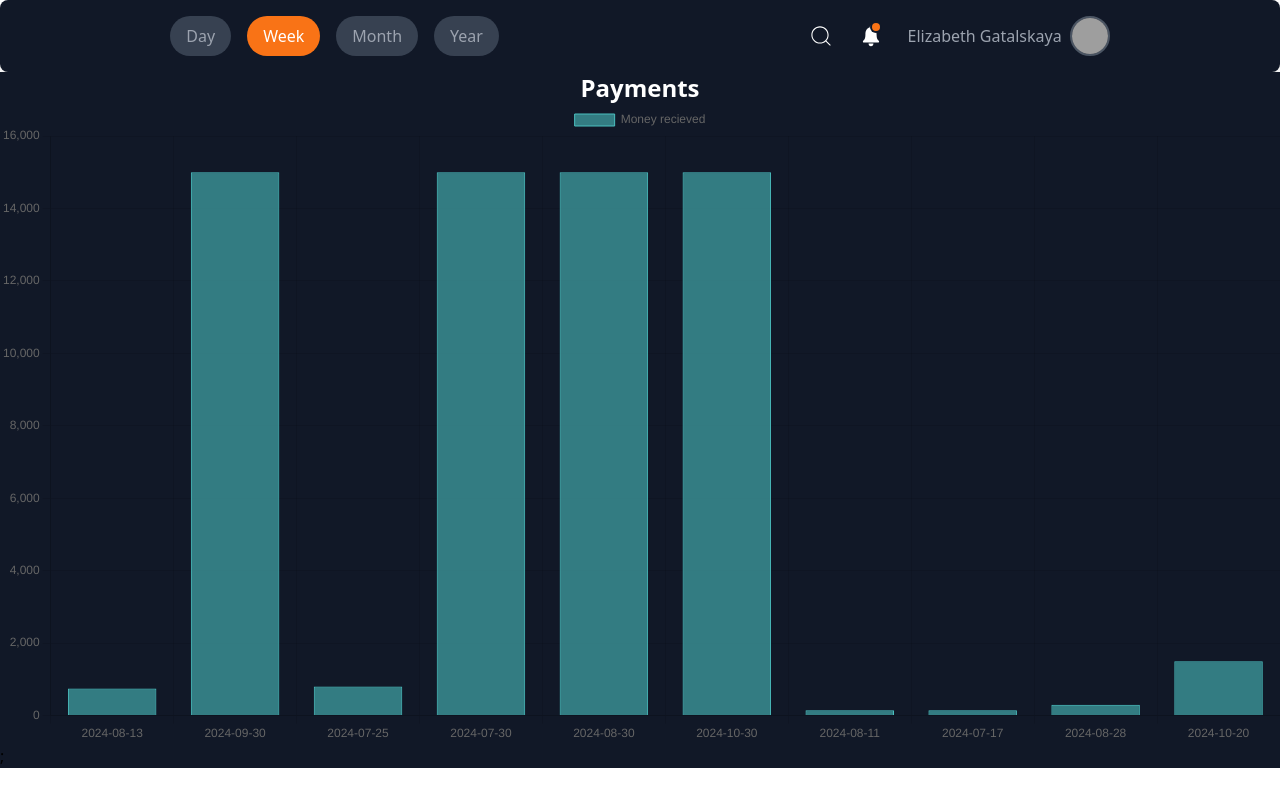
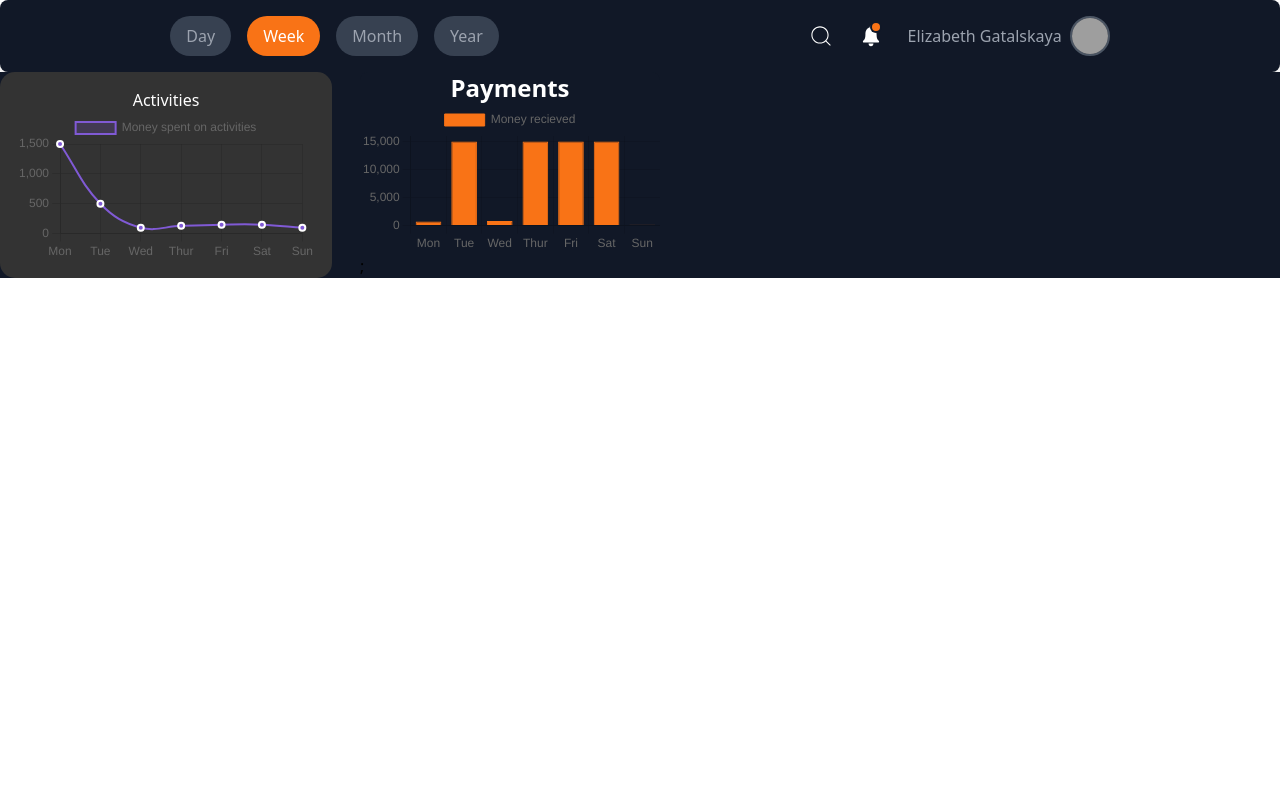
Before and after one commit to NqobileBuhle/Purse-App, a React (Vite) app: page / in a window 1280 px wide. Built offline with nearby package versions, Linux system fonts and the light colour scheme; grey boxes are pictures that could not be loaded.

Commit message:
Line graph complete

```diff
--- /dev/null
+++ b/src/Components/ActivitiesGraph.tsx
@@ -0,0 +1,73 @@
+import { Line } from 'react-chartjs-2';
+import 'chart.js/auto'
+import { Chart as ChartJS, CategoryScale, LinearScale, BarElement, Title, Tooltip, Legend } from 'chart.js';
+import React ,{ useEffect, useState } from 'react';
+
+
+ChartJS.register(CategoryScale, LinearScale, BarElement, Title, Tooltip, Legend);
+
+interface Transaction {
+    transactionId: string;
+    date: string;
+    Expense: string;
+    description: string;
+    Category: string;
+    amount: number;
+  }
+const ActivitiesGraph = () => {
+    const labels = ['Mon', 'Tue', 'Wed', 'Thur', 'Fri', 'Sat', 'Sun'];
+    const [activitiesData, setAvtivitiesData] = useState<Transaction[]>([]);
+
+    useEffect(() => {
+
+        fetch('/../public/Report.json')
+          .then(response => response.json())
+          .then((data: { transactions: Transaction[] }) => {
+            const activities = data.transactions.filter(transaction => transaction.Category !== "Payments");
+            setAvtivitiesData(activities);
+          })
+          .catch(error => console.error('Error fetching data:', error));
+      }, []);
+
+      console.log(activitiesData);
+
+      const lineChartData = {
+        labels: labels,
+        datasets: [
+          {
+            label: 'Money spent on activities',
+            data: activitiesData.map(item => item.amount),
+            backgroundColor: 'rgba(128, 90, 213, 0.2)',
+            borderColor: '#805AD5',
+            borderWidth: 2,
+            tension: 0.4, // smooth curve
+            pointBackgroundColor: '#805AD5',
+            pointBorderColor: '#fff',
+            pointHoverBackgroundColor: '#fff',
+            pointHoverBorderColor: '#805AD5',
+          },
+        ],
+      };
+
+    const options = {
+        responsive: true,
+        plugins: {
+            legend: {
+                position: 'top' as const,
+            },
+
+        },
+    };
+
+    return (
+      <div style={{ backgroundColor: '#333', padding: '1rem', borderRadius: '15px' }}>
+      <h3 style={{ color: '#fff', textAlign: 'center' }}>Activities</h3>
+      <Line data={lineChartData} options={options}/>
+    </div>
+
+
+    )
+
+};
+
+export default ActivitiesGraph
--- a/src/Components/FilterDay.tsx
+++ b/src/Components/FilterDay.tsx
@@ -1,7 +1,7 @@
 import React, {useState} from 'react'
 import { CiSearch } from "react-icons/ci";
 import { IoIosNotifications } from "react-icons/io";
-//import ActivitiesGraph from './PaymentsGraph';
+import ActivitiesGraph from './ActivitiesGraph';
 import PaymentsGraph from './PaymentsGraph';
 
 //time range type
@@ -121,7 +121,11 @@ export const FilterDay: React.FC<FilterComponentProps> = ({currentUser}) => {
             </div>
 
         </div>
-        <PaymentsGraph />
+        <div className='bg-gray-900 flex space-x-7'>
+          <ActivitiesGraph />
+          <PaymentsGraph />
+        </div>
+
   </>
   )
 }
--- a/src/Components/PaymentsGraph.tsx
+++ b/src/Components/PaymentsGraph.tsx
@@ -15,7 +15,7 @@ interface Transaction {
     amount: number;
   }
 const PaymentsGraph = () => {
-    // const labels = ['Mon', 'Tue', 'Wed', 'Thur', 'Fri', 'Sat', 'Sun'];
+    const labels = ['Mon', 'Tue', 'Wed', 'Thur', 'Fri', 'Sat', 'Sun'];
     const [paymentsData, setPaymentsData] = useState<Transaction[]>([]);
 
     useEffect(() => {
@@ -28,16 +28,17 @@ const PaymentsGraph = () => {
           })
           .catch(error => console.error('Error fetching data:', error));
       }, []);
+
       console.log(paymentsData);
 
       const chartData = {
-        labels: paymentsData.map(item => item.date),
+        labels: labels,
         datasets: [
           {
             label: 'Money recieved',
             data: paymentsData.map(item => item.amount),
-            backgroundColor: 'rgba(75, 192, 192, 0.6)',
-            borderColor: 'rgba(75, 192, 192, 1)',
+            backgroundColor: '#f97316',
+            borderColor: '#f97316',
             borderWidth: 1,
           },
         ],
@@ -54,7 +55,7 @@ const PaymentsGraph = () => {
     };
 
     return (
-        <div className='bg-gray-900'>
+        <div className='bg-gray-900 rounded-lg'>
             <h2 className='text-white text-2xl text-center font-semibold'>Payments</h2>
             <Bar data={chartData} options={options} />;
         </div>
```
